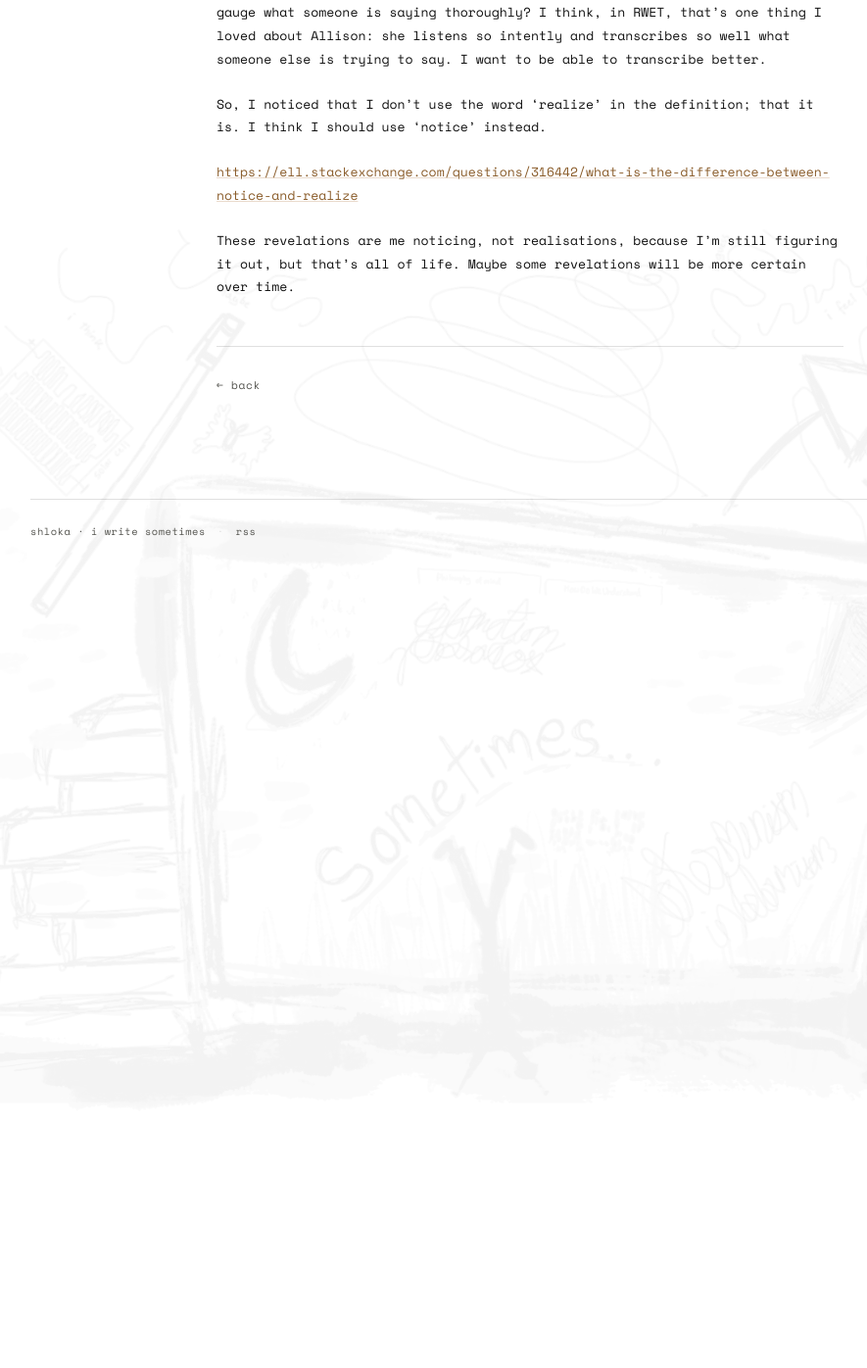
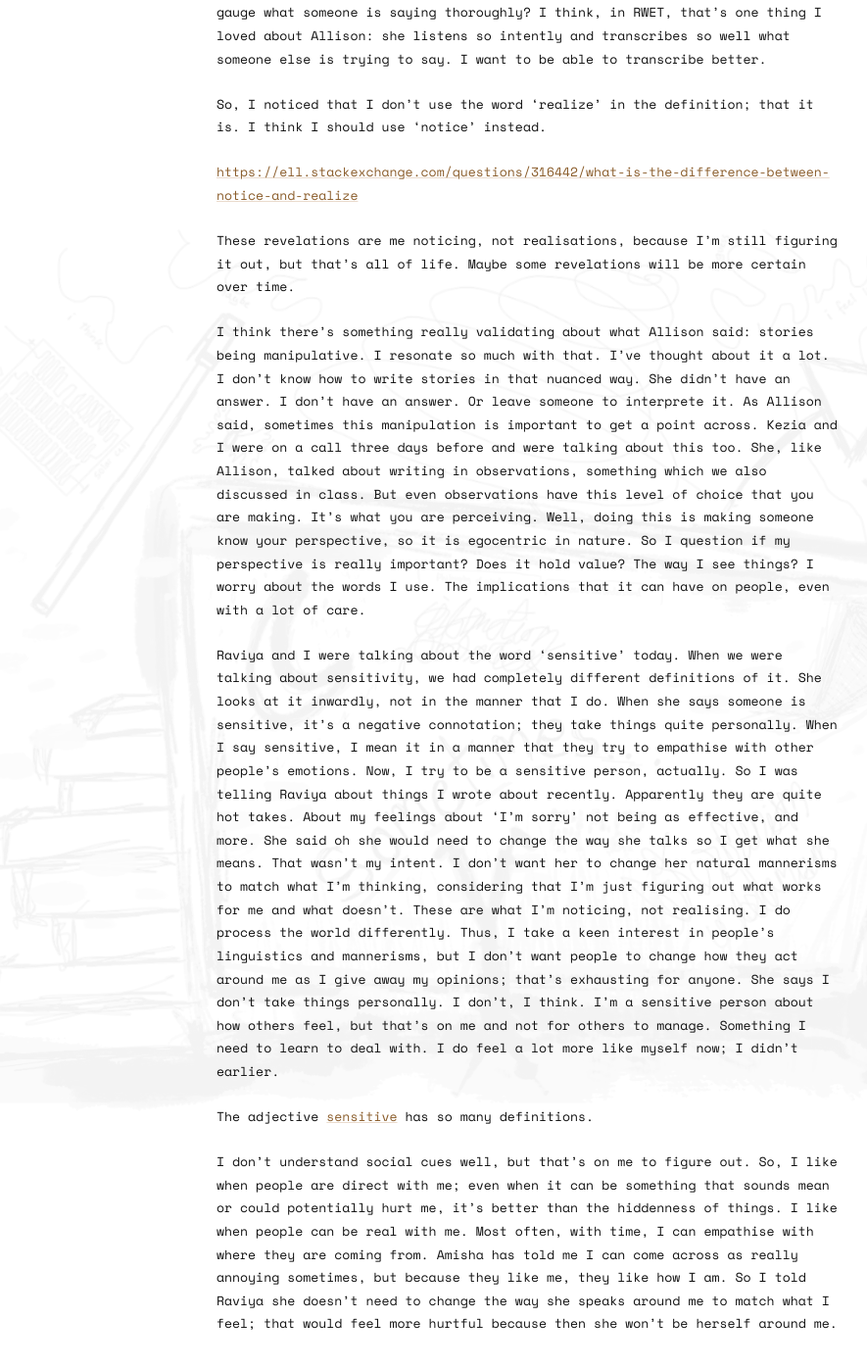
Before and after one commit to shlokamohanty/i-write-sometimes, a Jekyll site: the page built from _posts/2026-09-03-excited.md, in a window 1280 px wide and 1400 px high, scrolled down 675 px. Shown: the top 1396 px of the window at 98% size, without its empty margins (99-984 px from the left). Built offline with Jekyll 4.4.1, drawn with Linux system fonts in a browser that asks for light colours; some web fonts are replaced; before the commit the page ends 1267 px from its top, so only the background shows below that; some of the changed text lies outside the part shown.

Commit message:
n mnbmnbmn
njknjknjknk

```diff
--- a/_posts/2026-09-03-excited.md
+++ b/_posts/2026-09-03-excited.md
@@ -1,6 +1,6 @@
 ---
 layout: post
-title: "sometimes, i get excited."
+title: "sometimes, i get excited. i notice; i realise. i'm sensitive."
 subtitle: "thinking through"
 date: 2026-09-03
 tags: personal-ongoing
@@ -18,3 +18,11 @@ So, I noticed that I don't use the word 'realize' in the definition; that it is.
 [https://ell.stackexchange.com/questions/316442/what-is-the-difference-between-notice-and-realize](https://ell.stackexchange.com/questions/316442/what-is-the-difference-between-notice-and-realize)
 
 These revelations are me noticing, not realisations, because I'm still figuring it out, but that's all of life. Maybe some revelations will be more certain over time.
+
+I think there’s something really validating about what Allison said: stories being manipulative. I resonate so much with that. I’ve thought about it a lot. I don’t know how to write stories in that nuanced way. She didn't have an answer. I don’t have an answer. Or leave someone to interprete it. As Allison said, sometimes this manipulation is important to get a point across. Kezia and I were on a call three days before and were talking about this too. She, like Allison, talked about writing in observations, something which we also discussed in class. But even observations have this level of choice that you are making. It’s what you are perceiving. Well, doing this is making someone know your perspective, so it is egocentric in nature. So I question if my perspective is really important? Does it hold value? The way I see things? I worry about the words I use. The implications that it can have on people, even with a lot of care.
+
+Raviya and I were talking about the word ‘sensitive’ today. When we were talking about sensitivity, we had completely different definitions of it. She looks at it inwardly, not in the manner that I do. When she says someone is sensitive, it’s a negative connotation; they take things quite personally. When I say sensitive, I mean it in a manner that they try to empathise with other people’s emotions. Now, I try to be a sensitive person, actually. So I was telling Raviya about things I wrote about recently. Apparently they are quite hot takes. About my feelings about ‘I’m sorry’ not being as effective, and more. She said oh she would need to change the way she talks so I get what she means. That wasn't my intent. I don’t want her to change her natural mannerisms to match what I'm thinking, considering that I'm just figuring out what works for me and what doesn’t. These are what I'm noticing, not realising. I do process the world differently. Thus, I take a keen interest in people’s linguistics and mannerisms, but I don’t want people to change how they act around me as I give away my opinions; that’s exhausting for anyone. She says I don’t take things personally. I don’t, I think. I’m a sensitive person about how others feel, but that’s on me and not for others to manage. Something I need to learn to deal with. I do feel a lot more like myself now; I didn’t earlier.
+
+The adjective [sensitive](https://www.merriam-webster.com/simple/sensitive) has so many definitions.
+
+I don’t understand social cues well, but that’s on me to figure out. So, I like when people are direct with me; even when it can be something that sounds mean or could potentially hurt me, it's better than the hiddenness of things. I like when people can be real with me. Most often, with time, I can empathise with where they are coming from. Amisha has told me I can come across as really annoying sometimes, but because they like me, they like how I am. So I told Raviya she doesn’t need to change the way she speaks around me to match what I feel; that would feel more hurtful because then she won’t be herself around me.
```
Also changed, not shown: _posts/.obsidian/workspace.json (+4 -4 lines), _posts/2026-09-04-processing.md (+4 -1 lines).
